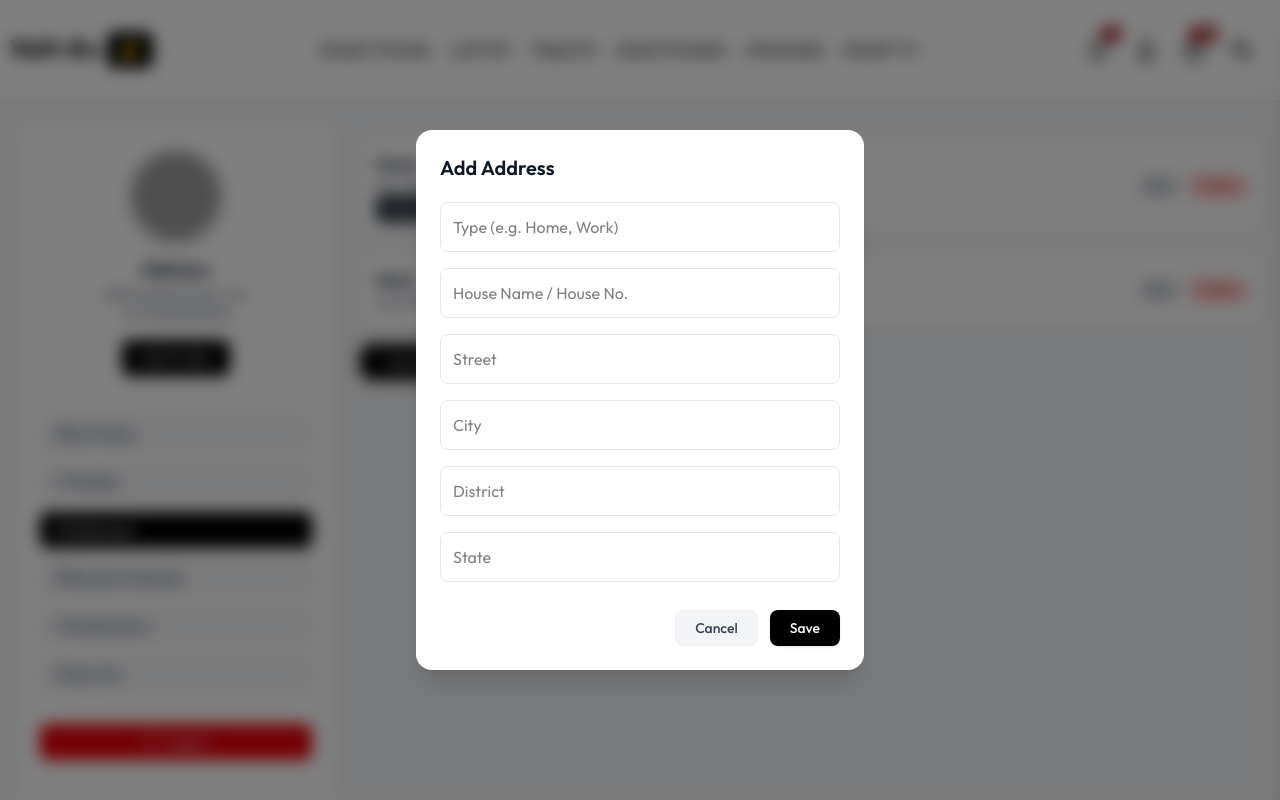
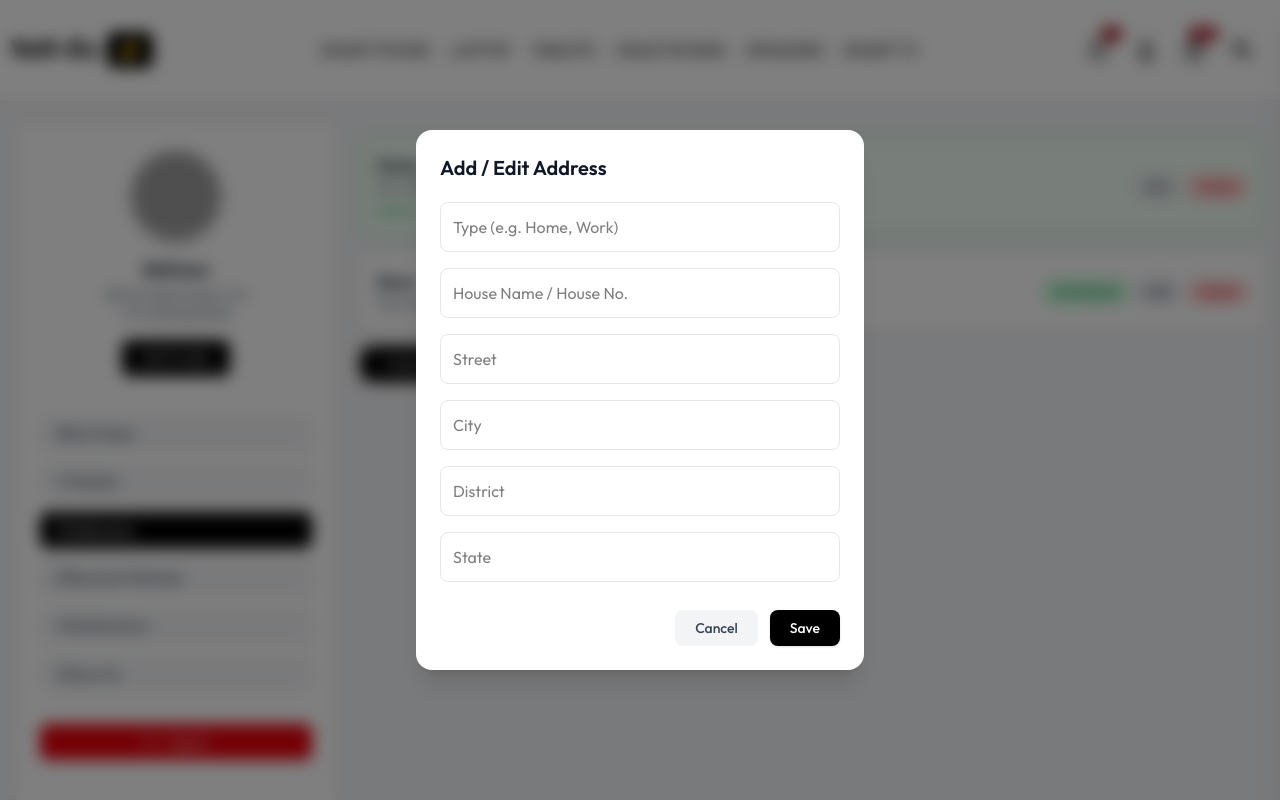
Before and after one commit to AbhinavKV369/E-Commerse-MERN, a React (Vite) app in the folder client/: page /profile/addresses in a window 1280 px wide. Both pictures are taken after a click on the button "+ Add Address". Shown: the top 800 px of the page. Built offline with nearby package versions, Linux system fonts and the light colour scheme; grey boxes are pictures that could not be loaded; a web font is replaced by a local one.

Commit message:
Completed address section functionalities

```diff
--- a/client/src/components/Common/FormModals.jsx
+++ b/client/src/components/Common/FormModal.jsx
@@ -1,39 +1,41 @@
-const FormModal = ({ isFormOpen, setIsFormOpen, formFields, formvalues, setFormValues ,onSubmit }) => {
+import React from "react";
 
+const FormModal = ({
+  isFormOpen,
+  setIsFormOpen,
+  formFields,
+  formValues,
+  setFormValues,
+  onSubmit,
+}) => {
+  if (!isFormOpen) return null;
 
-
-    if(!isFormOpen) return null;
-
-    const handleChange = (e) =>{
-      const {name,value} = e.target;
-      setFormValues((prev)=>({...prev,[name]:value}))
-    }
+  const handleChange = (e) => {
+    const { name, value } = e.target;
+    setFormValues((prev) => ({ ...prev, [name]: value }));
+  };
 
   return (
     <div className="fixed inset-0 bg-black/50 backdrop-blur-sm flex items-center justify-center z-50">
       <div className="bg-white p-6 rounded-2xl w-[90%] max-w-md shadow-xl relative">
         <h2 className="text-xl font-semibold text-gray-900 mb-5">
-          Add Address
+          Add / Edit Address
         </h2>
-        {/* Form with inputs */}
         <form className="space-y-4" onSubmit={onSubmit}>
           {formFields.map((field) => (
             <input
               key={field.name}
               name={field.name}
+              value={formValues[field.name]}
+              onChange={handleChange}
               placeholder={field.placeholder}
-              value={formvalues[field.name] || ""}
-              onChange={handleChange}
               className="w-full p-3 border border-gray-200 rounded-lg focus:ring-2 focus:ring-black/70 focus:border-black/70 outline-none transition"
             />
           ))}
 
-          {/* Buttons */}
           <div className="flex justify-end gap-3 pt-3">
             <button
-              onClick={() => {
-                setIsFormOpen(false);
-              }}
+              onClick={() => setIsFormOpen(false)}
               type="button"
               className="px-5 py-2 rounded-lg bg-gray-100 text-gray-700 hover:bg-gray-200 transition text-sm font-medium">
               Cancel
--- a/client/src/components/Profile/Addresses.jsx
+++ b/client/src/components/Profile/Addresses.jsx
@@ -1,5 +1,5 @@
 import React, { useState } from "react";
-import FormModal from "../Common/FormModals";
+import FormModal from "../Common/FormModal";
 
 const formFields = [
   { name: "type", placeholder: "Type (e.g. Home, Work)" },
@@ -9,6 +9,15 @@ const formFields = [
   { name: "district", placeholder: "District" },
   { name: "state", placeholder: "State" },
 ];
+
+const initialFormvalues = {
+  type: "",
+  house: "",
+  street: "",
+  city: "",
+  district: "",
+  state: "",
+};
 
 const Addresses = () => {
   const [addresses, setAddresses] = useState([
@@ -34,25 +43,66 @@ const Addresses = () => {
     },
   ]);
 
-  const [isFormOpen,setIsFormOpen] = useState(false);
-  const [formValues, setFormValues] = useState({
-    type: "",
-    house: "",
-    street: "",
-    city: "",
-    district: "",
-    state: "",
-  });
+  const [isFormOpen, setIsFormOpen] = useState(false);
+  const [formValues, setFormValues] = useState(initialFormvalues);
+  const [editingId, setEditingId] = useState(null);
 
-  const handleFormSubmit = (e) =>{
+const handleFormSubmit = (e) => {
+  e.preventDefault();
+
+  if (editingId) {
+    // Edit existing address
+    setAddresses((prev) =>
+      prev.map((addr) =>
+        addr.id === editingId
+          ? { ...formValues, id: editingId, default: addr.default }
+          : addr
+      )
+    );
+  } else {
+    // Add new address
+    setAddresses((prev) => [
+      ...prev,
+      { ...formValues, id: Date.now(), default: prev.length === 0 },
+    ]);
   }
+
+  // reset form
+  setFormValues(initialFormvalues);
+  setEditingId(null);
+  setIsFormOpen(false);
+};
+
+ const startEditing = (addr) =>{
+  setFormValues(addr);
+  setEditingId(addr.id);
+  setIsFormOpen(true)
+ }
+
+  // Set Default Address
+  const setDefaultAddress = (id) => {
+    setAddresses((prev) =>
+      prev.map((addr) => ({
+        ...addr,
+        default: addr.id === id,
+      }))
+    );
+  };
+
+  // Delete Address
+  const deleteAddress = (id) => {
+    setAddresses((prev) => prev.filter((addr) => addr.id !== id));
+  };
 
   return (
     <div className="space-y-4">
       {addresses.map((addr) => (
         <div
           key={addr.id}
-          className="bg-white p-4 rounded-xl shadow flex flex-col sm:flex-row justify-between sm:items-center gap-3">
+          className={`p-4 rounded-xl shadow flex flex-col sm:flex-row justify-between sm:items-center gap-3
+          ${
+            addr.default ? "bg-green-50 border border-green-300" : "bg-white"
+          }`}>
           <div>
             <h4 className="font-bold text-gray-900">{addr.type}</h4>
             <p className="text-gray-600 text-sm">
@@ -60,38 +110,50 @@ const Addresses = () => {
               {addr.state}
             </p>
             {addr.default && (
-              <span className="text-white bg-gray-900 p-1 rounded-md text-sm">Default</span>
+              <span className="text-green-600 text-xs">Default</span>
             )}
           </div>
           <div className="flex gap-2">
+            {!addr.default && (
               <button
+                onClick={() => setDefaultAddress(addr.id)}
+                className="px-3 py-1 text-xs bg-green-200 text-green-800 rounded-lg hover:bg-green-300">
+                Set Default
+              </button>
+            )}
+            <button
+              onClick={()=>startEditing(addr)}
               className="px-3 py-1 text-xs bg-gray-200 text-gray-800 rounded-lg hover:bg-gray-300">
               Edit
             </button>
-            <button className="px-3 py-1 text-xs bg-red-200 text-red-700 rounded-lg hover:bg-red-300">
+            <button
+              onClick={() => deleteAddress(addr.id)}
+              className="px-3 py-1 text-xs bg-red-200 text-red-700 rounded-lg hover:bg-red-300">
               Delete
             </button>
           </div>
         </div>
       ))}
+
+      {/* Add New Address */}
       <button
         onClick={() => {
+          setFormValues(initialFormvalues);
           setIsFormOpen(true);
         }}
         className="px-5 py-2 bg-black hover:bg-gray-800 text-white rounded-xl shadow text-sm">
         + Add Address
       </button>
-      {/* Popup Form Modal */}
-      <div>
+
+      {/* Modal Form */}
       <FormModal
         isFormOpen={isFormOpen}
         setIsFormOpen={setIsFormOpen}
         formFields={formFields}
-          formvalues={formValues}
+        formValues={formValues}
         setFormValues={setFormValues}
         onSubmit={handleFormSubmit}
       />
-      </div>
     </div>
   );
 };
```
Lines whose indentation alone changed are shown as unchanged.
